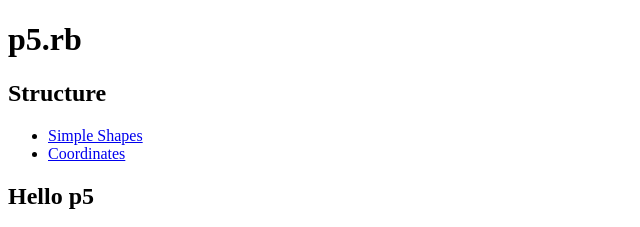
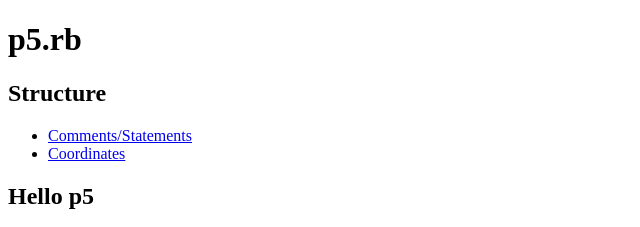
Before and after one commit to ongaeshi/p5rb, a plain HTML site: page docs/index.html in a window 1280 px wide. Shown: the top 227 px of the page, 0-640 px from the left. Drawn offline with Linux system fonts and the light colour scheme.

Commit message:
refactor: Fix

```diff
--- a/docs/index.html
+++ b/docs/index.html
@@ -10,7 +10,7 @@
   <h1>p5.rb</h1>
   <h2>Structure</h2>
   <ul>
-    <li><a href="./examples/structure-comments-and-statements.html">Simple Shapes</a></li>
+    <li><a href="./examples/structure-comments-and-statements.html">Comments/Statements</a></li>
     <li><a href="./examples/structure-coordinates.html">Coordinates</a></li>
   </ul>
   <h2>Hello p5</h2>
```
Also changed, not shown: 1 other file.
